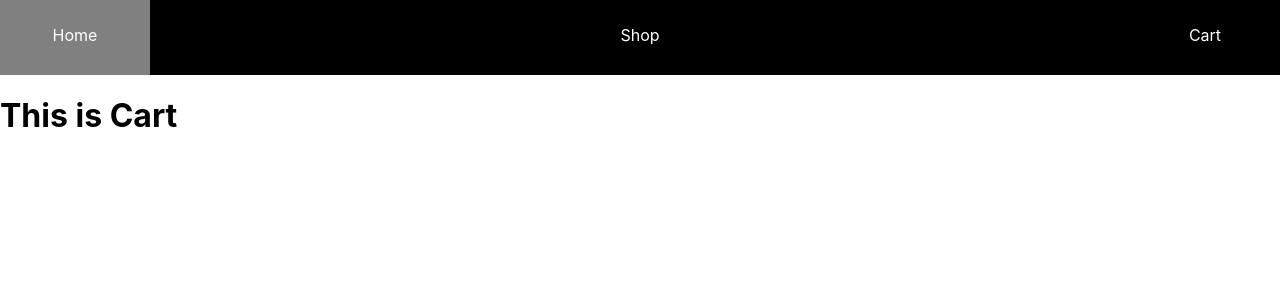
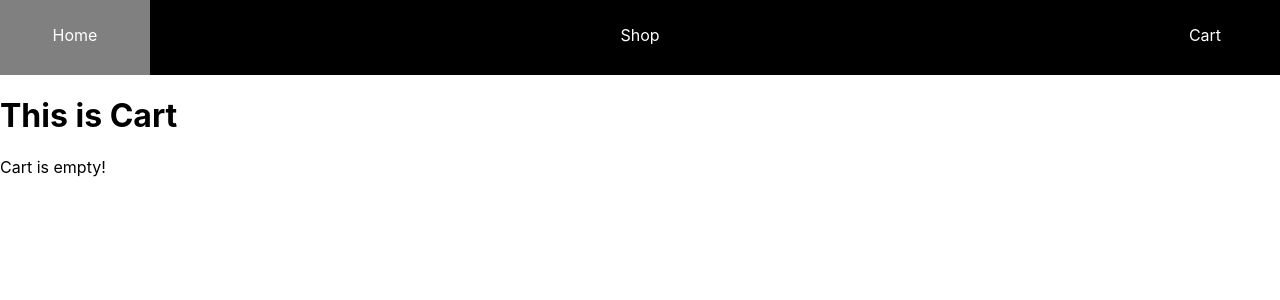
Before and after one commit to anixudh/shopping-cart, a React (Create React App) app: page /cart in a window 1280 px wide. Shown: the top 300 px of the page. Built offline with nearby package versions, Linux system fonts and the light colour scheme.

Commit message:
added cart

```diff
--- a/src/RouterSwitch.js
+++ b/src/RouterSwitch.js
@@ -4,17 +4,28 @@ import { Shop } from "./components/Shop";
 import { Cart } from "./components/Cart";
 import { Nav } from "./components/Nav";
 import { ItemPage } from "./components/Items/ItemPage";
-import React from "react";
+import React, { useEffect, useState } from "react";
 
 const RouteSwitch = () => {
+  const [cart, setCart] = useState([]);
+
+  const addToCart = async (e) => {
+    console.log(e.target.parentNode.id);
+    let id = e.target.parentNode.id;
+    let url = "https://fakestoreapi.com/products/" + id;
+    let response = await fetch(url);
+    let item = await response.json();
+    console.log(item);
+    setCart([...cart, item]);
+  };
   return (
     <BrowserRouter>
       <Nav />
       <Routes>
         <Route path="/" element={<App />} />
         <Route path="/shop" element={<Shop />} />
-        <Route path="/cart" element={<Cart />} />
-        <Route path="/shop/:id" element={<ItemPage />} />
+        <Route path="/cart" element={<Cart cart={cart} />} />
+        <Route path="/shop/:id" element={<ItemPage addToCart={addToCart} />} />
       </Routes>
     </BrowserRouter>
   );
--- a/src/components/Cart.js
+++ b/src/components/Cart.js
@@ -1,7 +1,19 @@
-export const Cart = () => {
+export const Cart = ({ cart }) => {
+  console.log(cart);
   return (
     <div className="cart">
       <h1>This is Cart</h1>
+      {cart.length === 0 ? (
+        <div>Cart is empty!</div>
+      ) : (
+        cart.map((item) => {
+          return (
+            <div key={item.id} className="cart-item">
+              <div className="cart-item-title">{item.title}</div>
+            </div>
+          );
+        })
+      )}
     </div>
   );
 };
--- a/src/components/Items/ItemPage.js
+++ b/src/components/Items/ItemPage.js
@@ -1,7 +1,8 @@
 import { useEffect, useState } from "react";
 import { useParams } from "react-router";
 import "../../styles/ItemPage.css";
-export const ItemPage = () => {
+
+export const ItemPage = ({ addToCart }) => {
   const [item, setItem] = useState({});
   const { id } = useParams();
   useEffect(() => {
@@ -24,9 +25,12 @@ export const ItemPage = () => {
       {Object.keys(item).length === 0 ? (
         <div>Loading...</div>
       ) : (
-        <div className="item-details">
+        <div className="item-details" id={id}>
           <img className="item-page-image" src={item.image} alt="item-page" />
           <div className="item-page-name">{item.title}</div>
+          <button className="add-to-cart-button" onClick={addToCart}>
+            Add to cart
+          </button>
         </div>
       )}
     </div>
```
